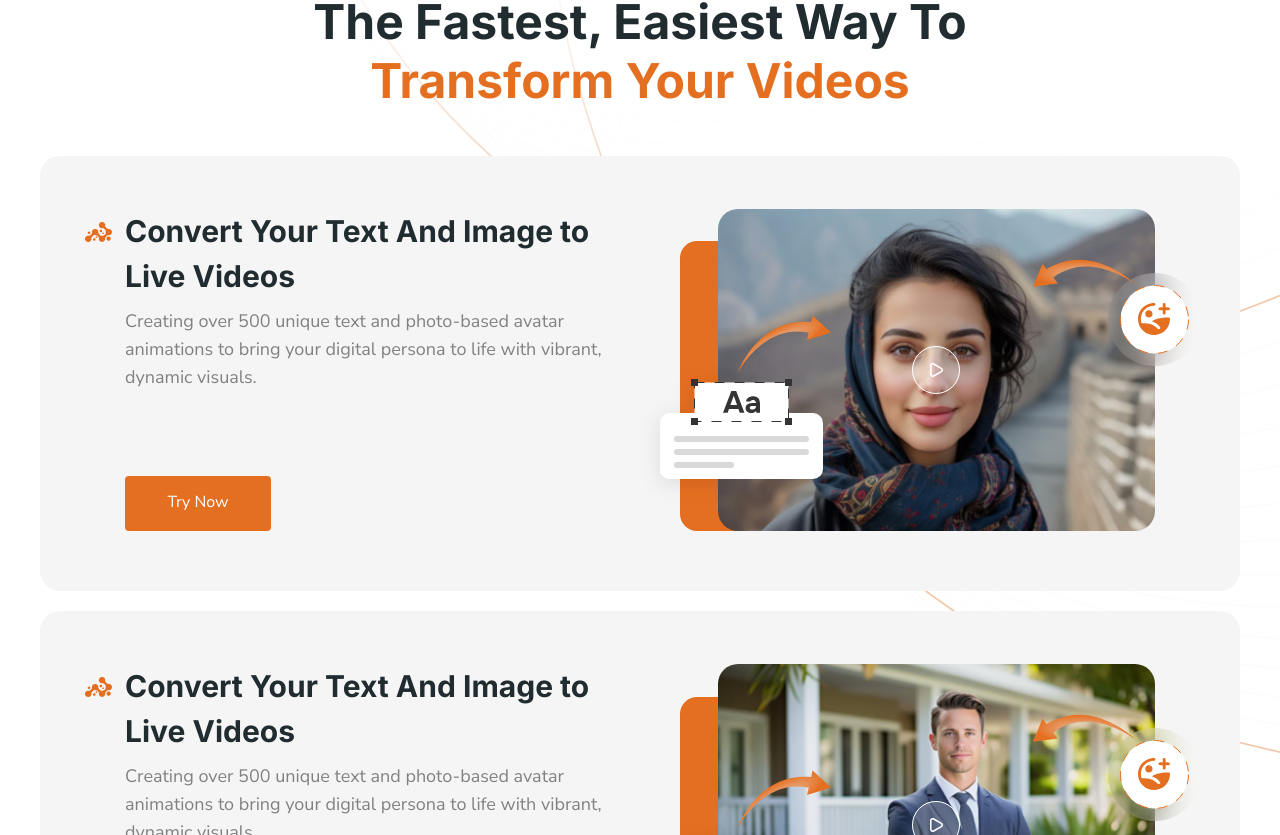
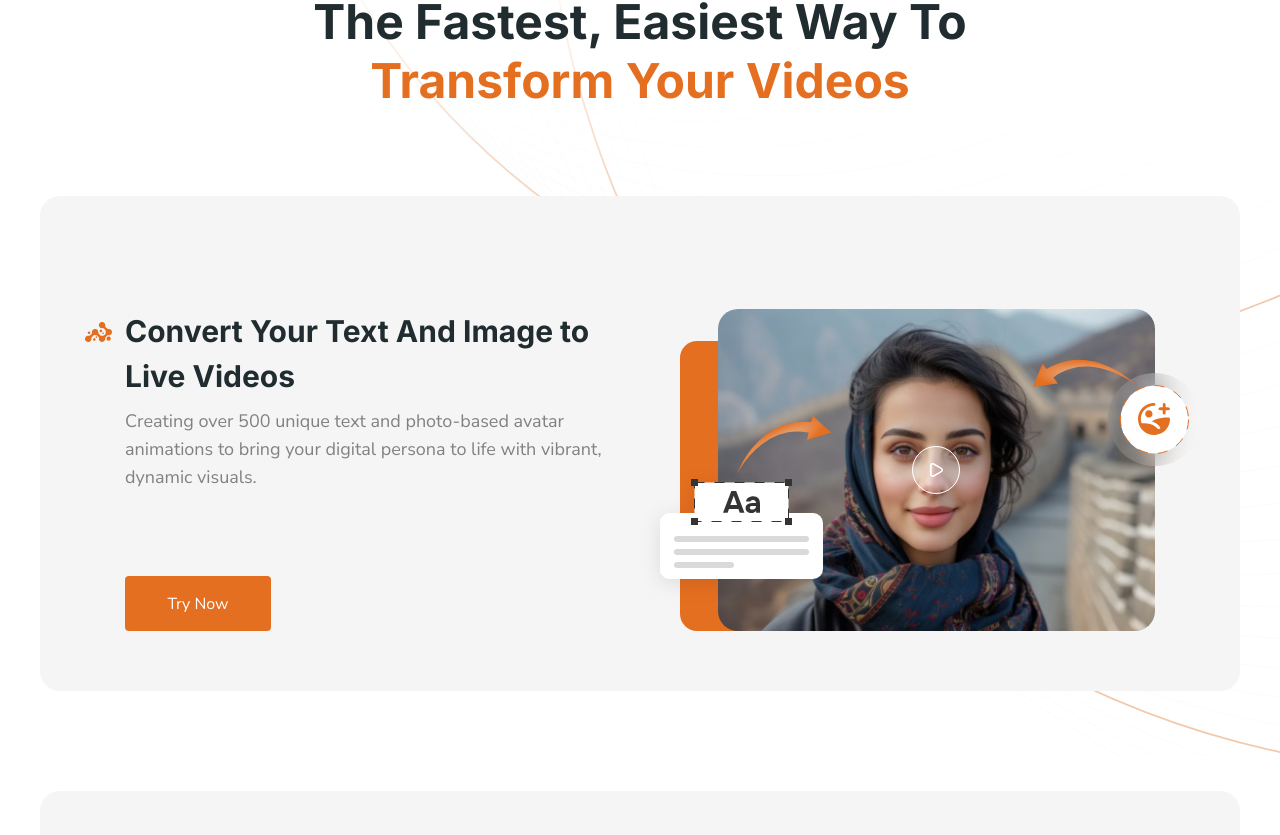
Before and after one commit to humanshi123/neurCG, a Next.js app: page / in a window 1280 px wide. Shown: the part 1205-2040 px from the top of the page. Built offline with nearby package versions, Linux system fonts and the light colour scheme.

Commit message:
30-08-24-fixed

```diff
--- a/src/app/globals.css
+++ b/src/app/globals.css
@@ -97,7 +97,7 @@ textarea:focus-visible {
   --index: 4;
 }
 .card-wrapper {
-  padding-top: calc(var(--index) * 2em);
+  padding-top: calc(var(--index) * 2.5em);
 }
 .nav-menu-list.active {
   color: #e56f20; /* Example active color */
@@ -159,7 +159,9 @@ ul.list-design li {
   background-position: top right;
   background-attachment: fixed;
 }
-
+.custom-button {
+  padding: 17px 30px 12px;
+}
 
 @media screen and (max-width: 1024px) {
   .nav-menu {
--- a/src/components/ProductDesc.tsx
+++ b/src/components/ProductDesc.tsx
@@ -51,7 +51,8 @@ const ProductDesc: React.FC<CardProps> = ({
   icon2,
 }) => {
   return (
-   <div id={id} className="card-wrapper !pt-[0px] md:sticky md:!top-[100px] py-[30px] bg-[#F5F5F5] rounded-[20px] pr-[20px] pl-[20px] md:px-[60px] md:py-[60px] mb-5 lg:px-[85px]">
+<div id={id} className="card-wrapper md:sticky md:!top-[100px]">
+<div id={id} className="py-[30px] bg-[#F5F5F5] rounded-[20px] pr-[20px] pl-[20px] md:px-[60px] md:py-[60px] mb-5 lg:px-[85px]">
      <div className="grid grid-cols-1 items-center gap-[15px] pt-[53px]  md:grid-cols-2 ">
       <div className="pr-2 pl-[40px] pb-[20px] md:pl-0 md:pb-0">
         <h2 className="title-icon relative text-[#202C2F] text-[22px] font-[700] md:text-[30px]">
@@ -97,6 +98,7 @@ const ProductDesc: React.FC<CardProps> = ({
     ))}
     </div>
    </div>
+</div>
   );
 };
 
```
